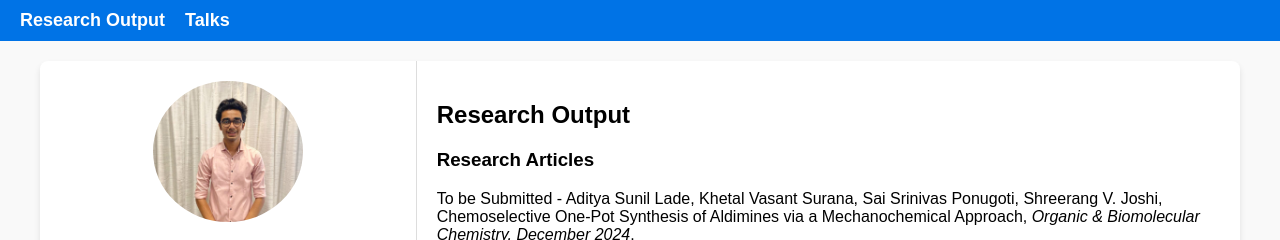
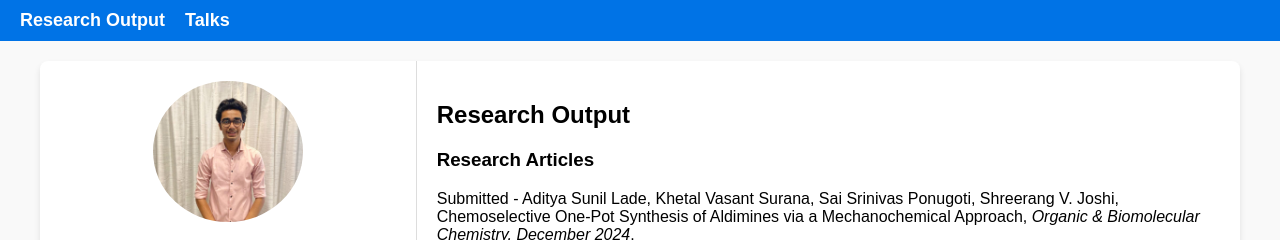
Before and after one commit to Khetal-Surana/research-portfolio, a plain HTML site: page index.html in a window 1280 px wide. Shown: the top 240 px of the page. Drawn offline with Linux system fonts and the light colour scheme.

Commit message:
Update index.html

```diff
--- a/index.html
+++ b/index.html
@@ -149,7 +149,7 @@
                 <h3>Research Articles</h3>
                 <ul>
                     <li>
-                        To be Submitted - Aditya Sunil Lade, Khetal Vasant Surana, Sai Srinivas Ponugoti, Shreerang V. Joshi, Chemoselective One-Pot Synthesis of Aldimines via a Mechanochemical Approach,
+                        Submitted - Aditya Sunil Lade, Khetal Vasant Surana, Sai Srinivas Ponugoti, Shreerang V. Joshi, Chemoselective One-Pot Synthesis of Aldimines via a Mechanochemical Approach,
                         <em>Organic & Biomolecular Chemistry, December 2024</em>. <br>
                     </li>
                     <li>
```
